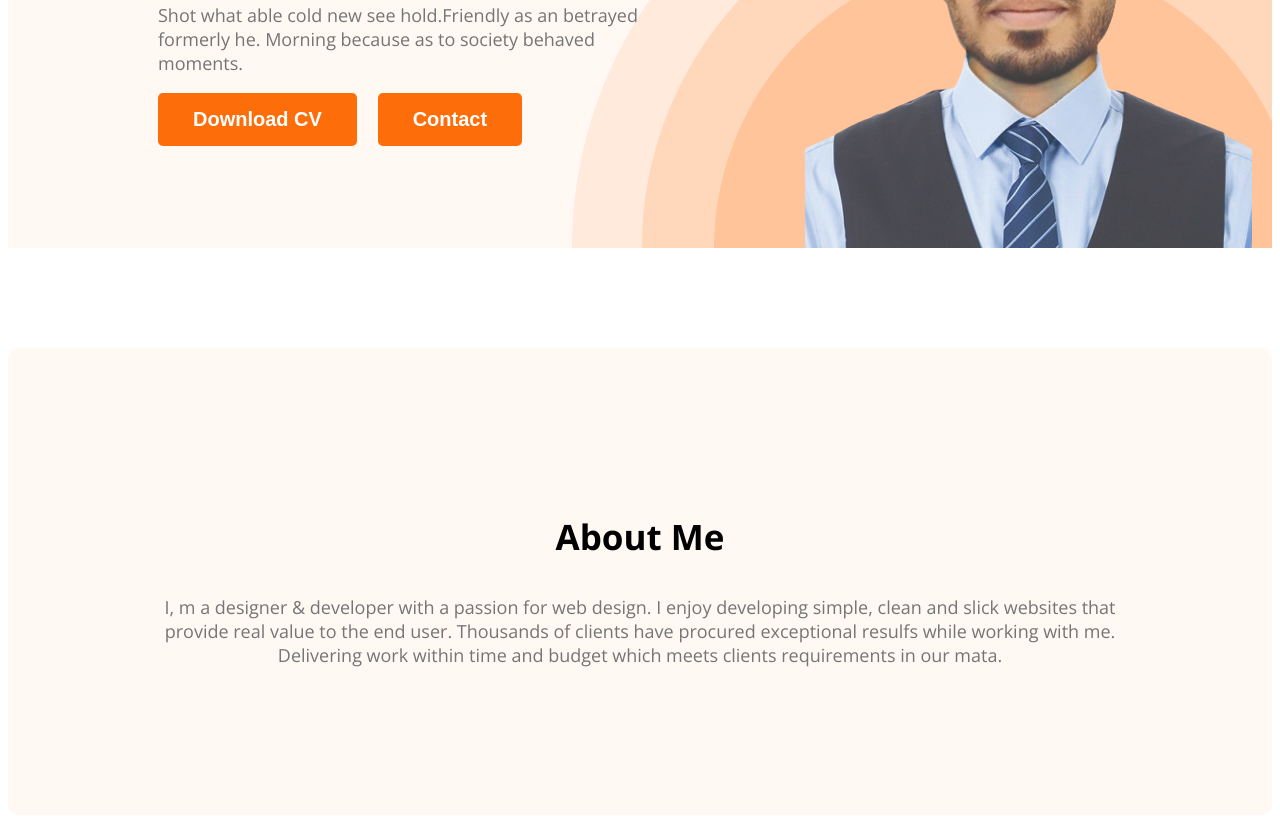
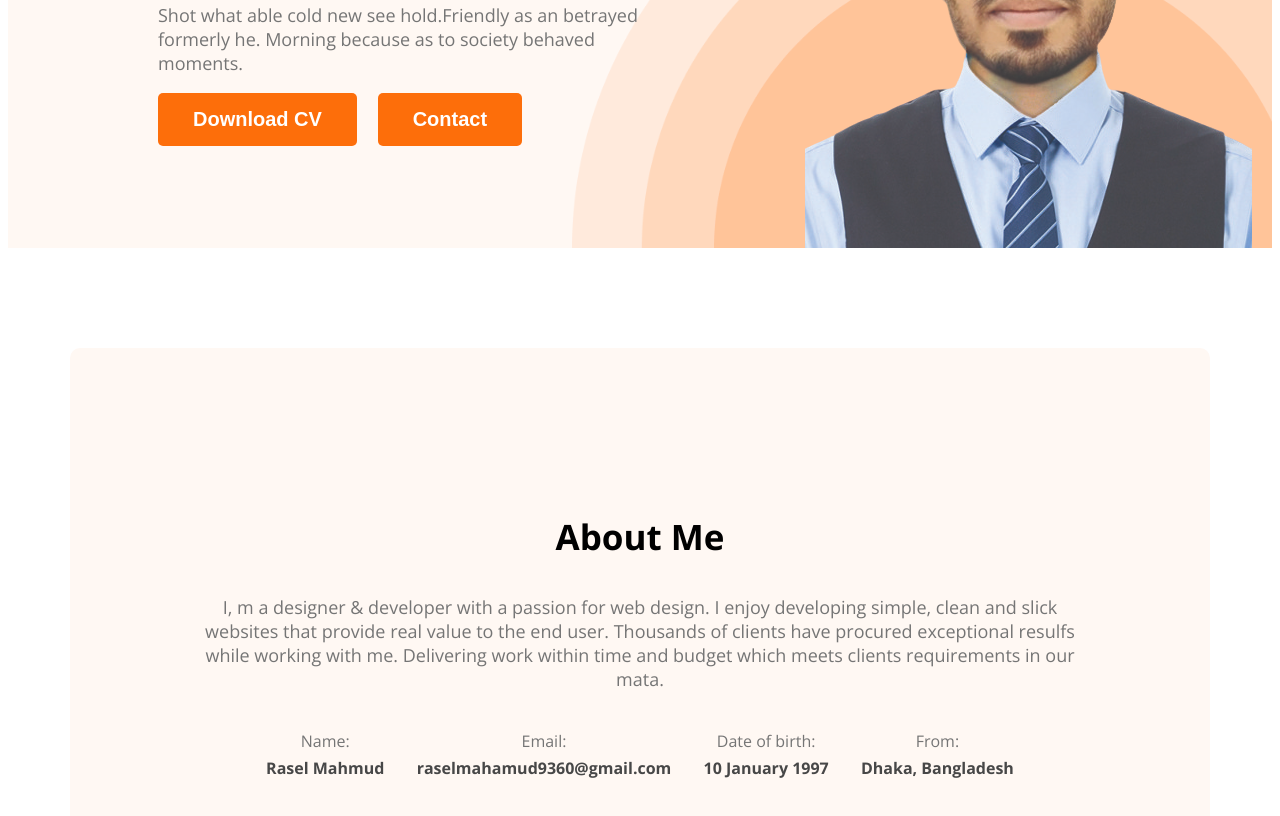
Before and after one commit to raselmonitor/portfolio-website, a plain HTML site: page index.html in a window 1280 px wide. Shown: the part 500-1316 px from the top of the page. Drawn offline with nearby package versions, Linux system fonts and the light colour scheme.

Commit message:
about secton complite

```diff
--- a/index.html
+++ b/index.html
@@ -38,6 +38,25 @@
         <section class="about">
             <h3 class="section-tile">About Me</h3>
             <p class="section-dsp">I, m a designer & developer with a passion for web design. I enjoy developing simple, clean and slick websites that provide real value to the end user. Thousands of clients have procured exceptional resulfs while working with me. Delivering work within time and budget which meets clients requirements in our mata.</p>
+            <div class="about-info-container">
+                 <!-- .about-info*4>h4.-info-title+p.info-dsp -->
+                 <div class="about-info">
+                    <h4 class="info-title">Name:</h4>
+                    <p class="info-dsp">Rasel Mahmud</p>
+                 </div>
+                 <div class="about-info">
+                    <h4 class="info-title">Email:</h4>
+                    <p class="info-dsp">raselmahamud9360@gmail.com</p>
+                 </div>
+                 <div class="about-info">
+                    <h4 class="info-title">Date of birth:</h4>
+                    <p class="info-dsp">10 January 1997</p>
+                 </div>
+                 <div class="about-info">
+                    <h4 class="info-title">From:</h4>
+                    <p class="info-dsp">Dhaka, Bangladesh</p>
+                 </div>
+            </div>
         </section>
     </main>
     <footer></footer>
--- a/portfolio.css
+++ b/portfolio.css
@@ -108,9 +108,35 @@ nav a {
 }
 
 /* Main section styles */
+
+main{
+    max-width: 1140px;
+    margin: 0px auto;
+}
+
 .about {
     padding: 130px;
     border-radius: 10px;
     background-color: #FFF8F3;
     margin: 100px 0px;
 }
+.about-info-container{
+    display: flex;
+    justify-content: space-around;
+    margin: 0px 50px;
+}
+
+.about-info{
+    text-align: center;
+}
+.info-title{
+    color: #757575;
+    margin-bottom: 0px;
+    font-weight: 400;
+}
+
+.info-dsp{
+    color: #474747;
+    margin-top: 5px;
+    font-weight: 700;
+}
```
